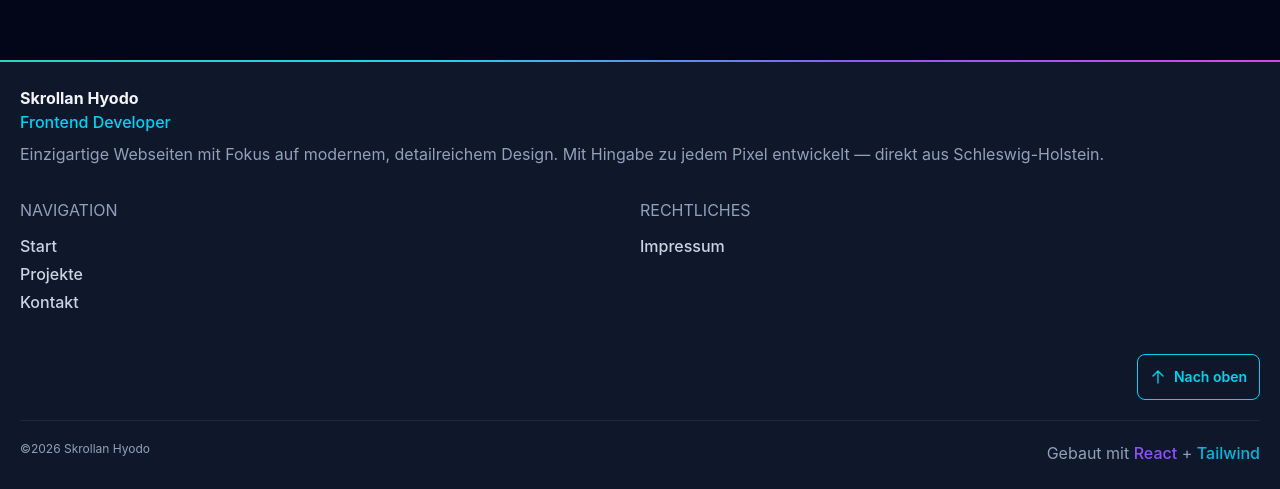
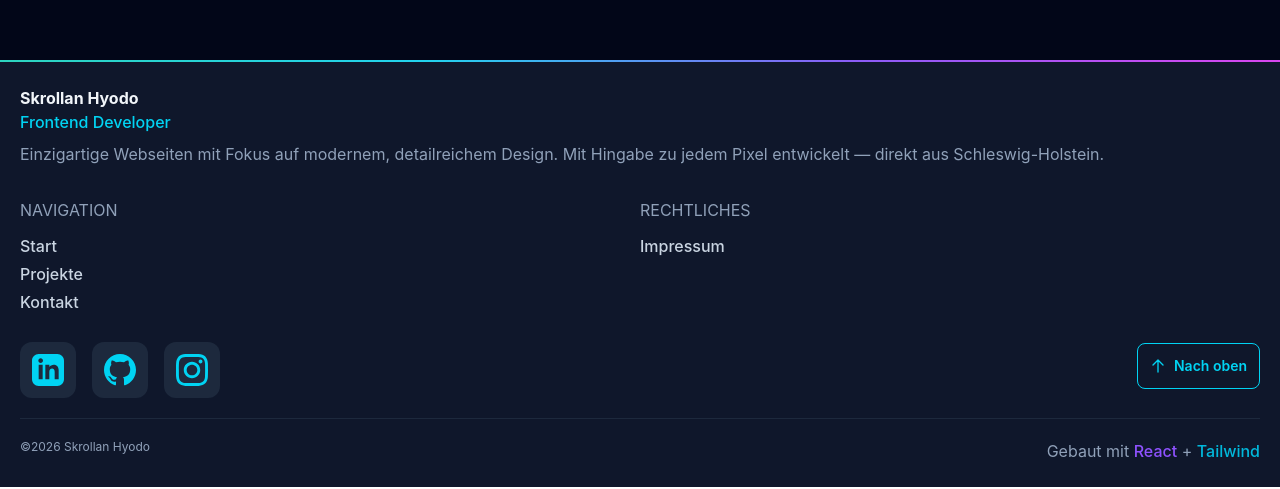
Before and after one commit to Schokett/Portfolio, a React app: page /Portfolio/impressum in a window 1280 px wide. Shown: the part 1048-1537 px from the top of the page. Built offline with nearby package versions, Linux system fonts and the light colour scheme; the HTML template or start-up script is replaced by a standard one.

Commit message:
styling footer

```diff
--- a/src/components/footer/Footer.tsx
+++ b/src/components/footer/Footer.tsx
@@ -1,6 +1,8 @@
 import { Link, useLocation, useNavigate } from "react-router-dom";
 import { arrowUp } from "../icons/paths";
 import Button from "../button/Button";
+import Icons from "../icons/Icons";
+import { linkedinPath, githubPath, instagramPath } from "../icons/paths";
 
 function Footer() {
   const navigate = useNavigate();
@@ -51,14 +53,13 @@ function Footer() {
           </div>
         </div>
       </div>
-      <div className="flex justify-self-end mb-5">
-        <Button
-          secendIcon={arrowUp}
-          label="Nach oben"
-          targetId="hero"
-          glow={false}
-          className="mt-10 lg:mt-10"
-        />
+      <div className="flex justify-between mb-5 items-center mt-5 lg:mt-5">
+        <div className="flex gap-4 justify-start h-fit lg:mt-2 ">
+          <Icons href="https://www.linkedin.com/in/skrollan" path={linkedinPath} />
+          <Icons href="https://github.com/Skrollan" path={githubPath} />
+          <Icons href="https://www.instagram.com/skrollan" path={instagramPath} />
+        </div>
+        <Button secendIcon={arrowUp} label="Nach oben" targetId="hero" glow={false} className="" />
       </div>
       <div className="flex justify-between border-t pt-5 border-slate-800">
         <p className="text-xs">&copy;2026 Skrollan Hyodo </p>
--- a/src/pages/Portfolio.tsx
+++ b/src/pages/Portfolio.tsx
@@ -367,9 +367,9 @@ function Portfolio() {
         </div>
       </section>
 
-      <div className=" border-slate-800 border rounded-full w-fit p-5 backdrop-blur-lg m-auto flex flex-row gap-3 items-center">
+      <div className=" border-slate-800 border rounded-full w-fit p-5 backdrop-blur-lg m-auto flex flex-col xl:flex-row gap-3 items-center">
         <div className=" bg-slate-800 p-2 rounded-full">{rocketIcon}</div>
-        <span className="text-slate-300 mr-1">
+        <span className="text-slate-300 mr-1 text-center">
           Lust auf Zusammenarbeit? Ich freue mich auf Ihre Nachricht!
         </span>
         <a
```
